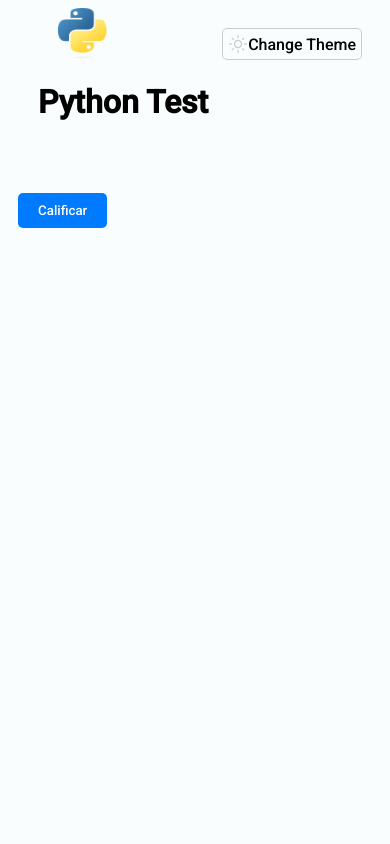
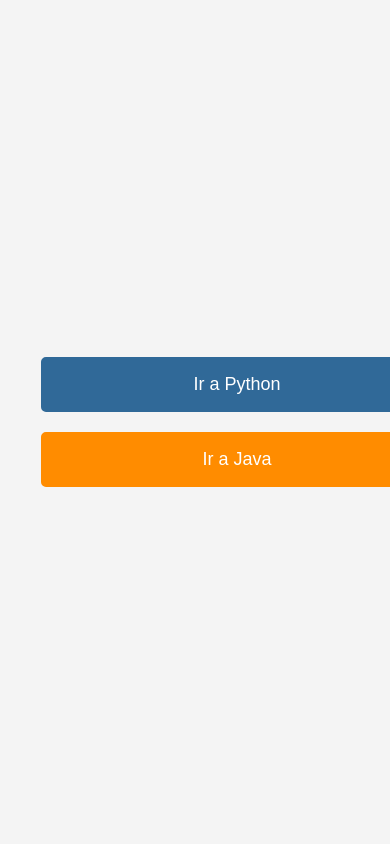
Before and after one commit to AlexChavezz/python_test, a Flask app: page / in a window 390 px wide; the page is wider, and only the part inside the window is pictured. Run offline with Flask 3, Linux system fonts and the light colour scheme; data that the repository does not hold is empty.

Commit message:
main_page added

```diff
--- a/app.py
+++ b/app.py
@@ -8,6 +8,10 @@
 
 
 @app.route("/")
+def main():
+    return render_template("main.html")
+
+@app.route("/python")
 def index():
 
     db = DB()
--- /dev/null
+++ b/templates/main.html
@@ -0,0 +1,66 @@
+<!DOCTYPE html>
+<html lang="es">
+<head>
+    <meta charset="UTF-8">
+    <meta name="viewport" content="width=device-width, initial-scale=1.0">
+    <title>Botones de Dirección</title>
+    <style>
+        body {
+            font-family: 'Arial', sans-serif;
+            background-color: #f4f4f4;
+            margin: 0;
+            display: flex;
+            justify-content: center;
+            align-items: center;
+            height: 100vh;
+        }
+
+        .container {
+            text-align: center;
+        }
+
+        .button {
+            display: inline-block;
+            padding: 15px 30px;
+            font-size: 18px;
+            text-align: center;
+            text-decoration: none;
+            cursor: pointer;
+            border-radius: 5px;
+            margin: 10px;
+            transition: background-color 0.3s, color 0.3s;
+        }
+
+        .button:hover {
+            background-color: #4CAF50;
+            color: white;
+        }
+
+        .button-python {
+            background-color: #306998;
+            color: white;
+            border: 2px solid #306998;
+        }
+
+        .button-java {
+            background-color: #FF8C00;
+            color: white;
+            border: 2px solid #FF8C00;
+        }
+
+        @media (max-width: 600px) {
+            .button {
+                width: 100%;
+            }
+        }
+    </style>
+</head>
+<body>
+
+    <div class="container">
+        <a href="/python" class="button button-python">Ir a Python</a>
+        <a href="/java" class="button button-java">Ir a Java</a>
+    </div>
+
+</body>
+</html>
```
Also changed, not shown: static/css/principal.css (added, +31 -0 lines), static/css/main.css (line endings or trailing spaces).
